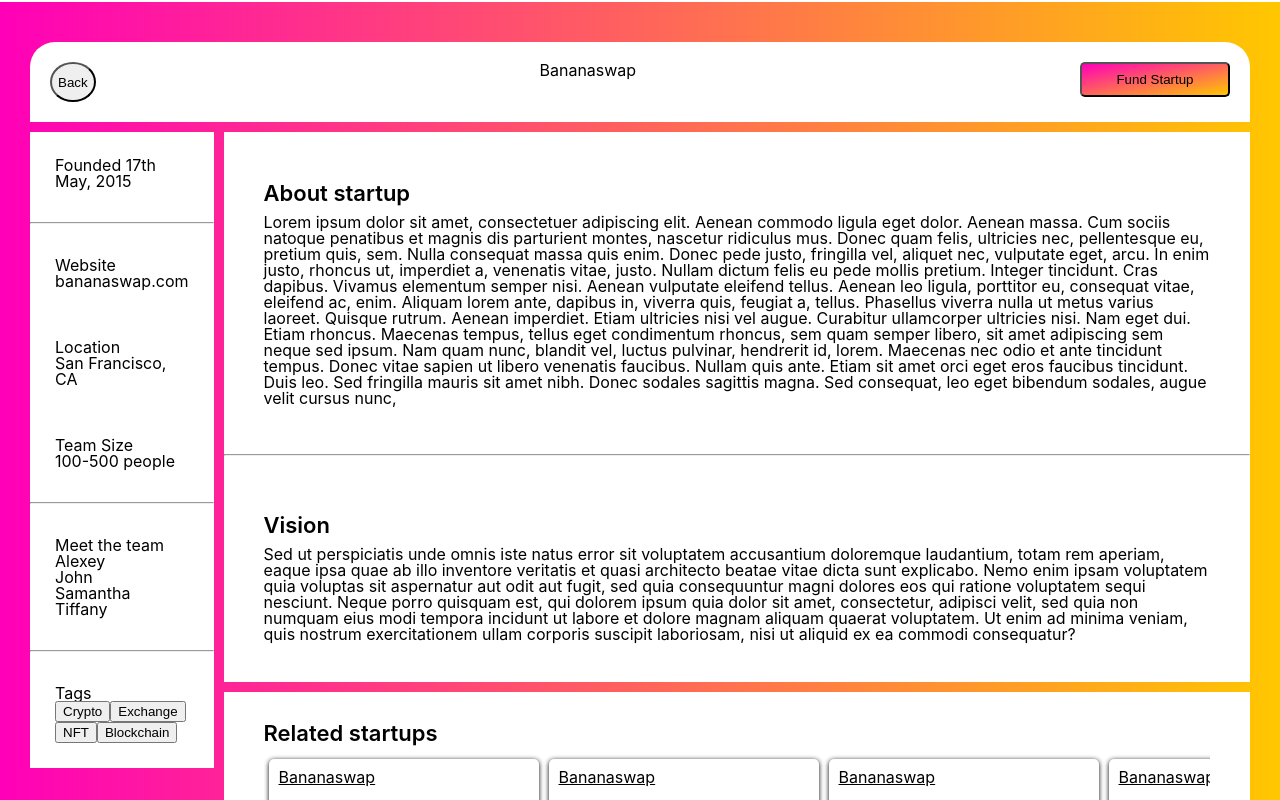
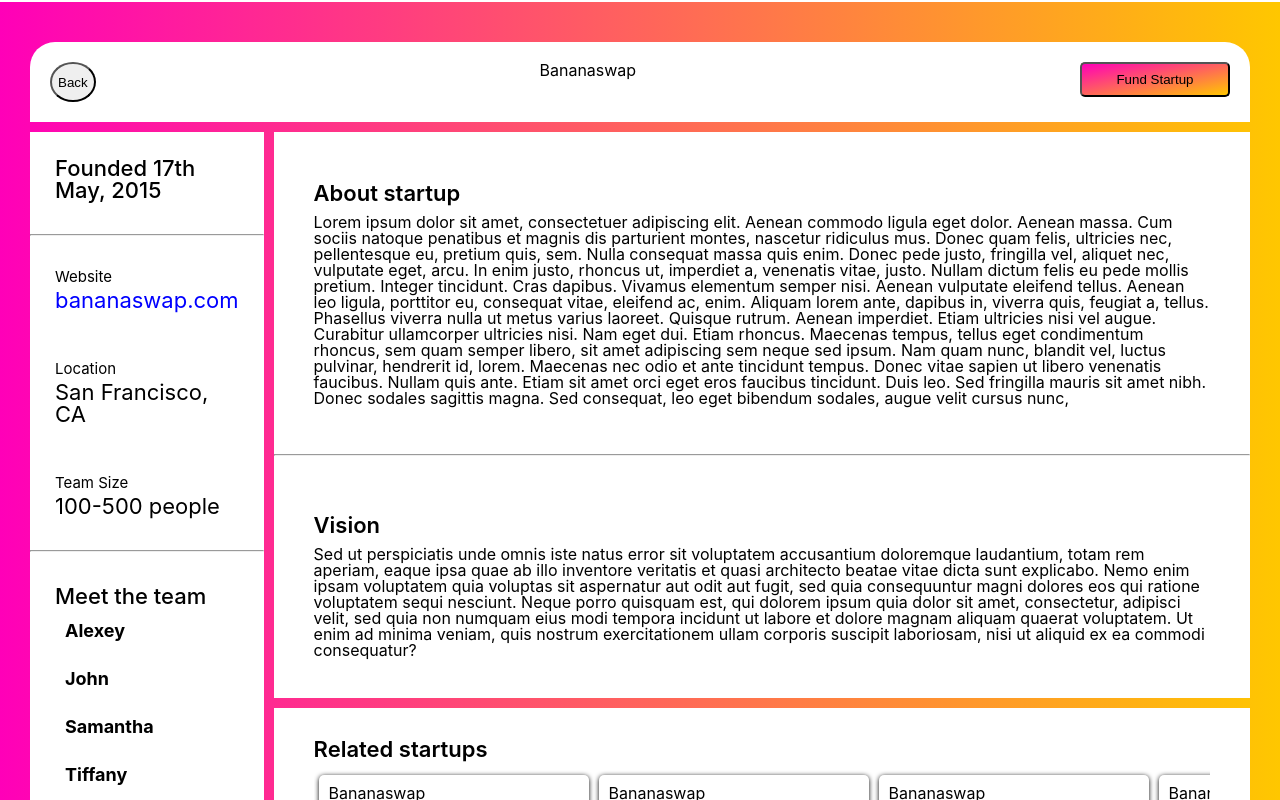
Before and after one commit to alexeysergeev-cm/Minority-Programmers-Front-End-Test, a React (Create React App) app in the folder frontend-app/: page /incubator/1 in a window 1280 px wide. Shown: the part 360-1160 px from the top of the page. Built offline with nearby package versions, Linux system fonts and the light colour scheme.

Commit message:
fix sidebar

```diff
--- a/frontend-app/src/components/incubator.jsx
+++ b/frontend-app/src/components/incubator.jsx
@@ -17,8 +17,11 @@ class IncubatorIndex extends React.Component{
     return(
       <div className='incubator-container'>
         <div className='preview'>
-          <h1>Invest directly into minority innovations</h1>
-          <button>View Startups</button>
+          <div></div>
+          <span>
+            <h1>Invest directly into minority innovations.</h1>
+            <button>View Startups</button>
+          </span>
         </div>
         <div className='incubator-index'>
           <div className='featured'>
--- a/frontend-app/src/components/startup.jsx
+++ b/frontend-app/src/components/startup.jsx
@@ -37,7 +37,7 @@ class StartUp extends React.Component{
     let teamSection;
     if (team){
       teamSection = team.map(member => (
-            <h1>{member}</h1>
+            <p>{member}</p>
           ))
     }
     let tagSection;
@@ -62,15 +62,15 @@ class StartUp extends React.Component{
             <div className='s-sidebar'>
               <div>{founded}</div>
               <hr className="Solid" />
-              <div>
+              <div style={{'font-size': '22px'}}>
                 <h1>Website</h1>
-                {website}
+                <a href="`https://${website}`" style={{'textDecoration': 'none', 'color': 'blue'}}>{website}</a>
               </div>
-              <div>
+              <div style={{'font-size': '22px'}}>
                 <h1>Location</h1>
                 {location}
               </div>
-              <div>
+              <div style={{'font-size': '22px'}}>
                 <h1>Team Size</h1>
                 {teamsize}
               </div>
--- a/frontend-app/src/styling/incubator.css
+++ b/frontend-app/src/styling/incubator.css
@@ -1,9 +1,23 @@
 .preview {
   background-color: black;
   height: 200px;
+  display: flex;
+}
+.preview > div {
+  height: inherit;
+  width: 50%;
+  background-image: url("/src/images/viktor-forgacs-3PyBkxgTiL0-unsplash.jpg");
+  background-position: right;
+  background-position: center;
+  background-size: cover;
 }
 
-.preview > h1 {
+.preview > span {
+  width: 400px;
+  padding: 20px 0 0 50px;
+}
+
+.preview > span > h1 {
   text-align: center;
   color: rgb(255, 255, 255);
   font-size: 40px;
@@ -15,7 +29,7 @@
   padding-top: 10px;
 }
 
-.preview > button {
+.preview > span >button {
   display: block;
   height: 30px;
   width: 150px;
@@ -28,6 +42,7 @@
   margin-left: auto;
   margin-right: auto;
   background-image: linear-gradient(to bottom right, #ff00B8, #ffc700 );
+  margin-top: 10px;
 }
 
 .incubator-index{
--- a/frontend-app/src/styling/startup.css
+++ b/frontend-app/src/styling/startup.css
@@ -39,6 +39,44 @@
 .s-sidebar > div{
   display: block;
   padding: 25px;
+}
+
+.s-sidebar > div:first-child{
+  font-size: 22px;
+  font-weight: 500;
+}
+.s-sidebar > div:nth-child(3) > h1{
+  font-size: 15px;
+  font-weight: 400;
+  margin-bottom: 5px;
+}
+.s-sidebar > div:nth-child(4) > h1{
+  font-size: 15px;
+  font-weight: 400;
+  margin-bottom: 5px;
+}
+.s-sidebar > div:nth-child(5) > h1{
+  font-size: 15px;
+  font-weight: 400;
+  margin-bottom: 5px;
+}
+.s-sidebar > div:nth-child(7) > h1:first-child{
+  font-size: 22px;
+  font-weight: 500;
+}
+.s-sidebar > div:nth-child(7) > p{
+  font-size: 18px;
+  font-weight: 700;
+  padding: 15px 10px;
+}
+.s-sidebar > div:nth-child(9){
+  font-size: 22px;
+  font-weight: 500;
+  padding: 20px 20px 25px 25px;
+}
+.s-sidebar > div:nth-child(9) > button{
+  font-size: 12px;
+  margin: 2px;
 }
 
 .start-main{
```
Also changed, not shown: frontend-app/src/images/viktor-forgacs-3PyBkxgTiL0-unsplash.jpg (added).
